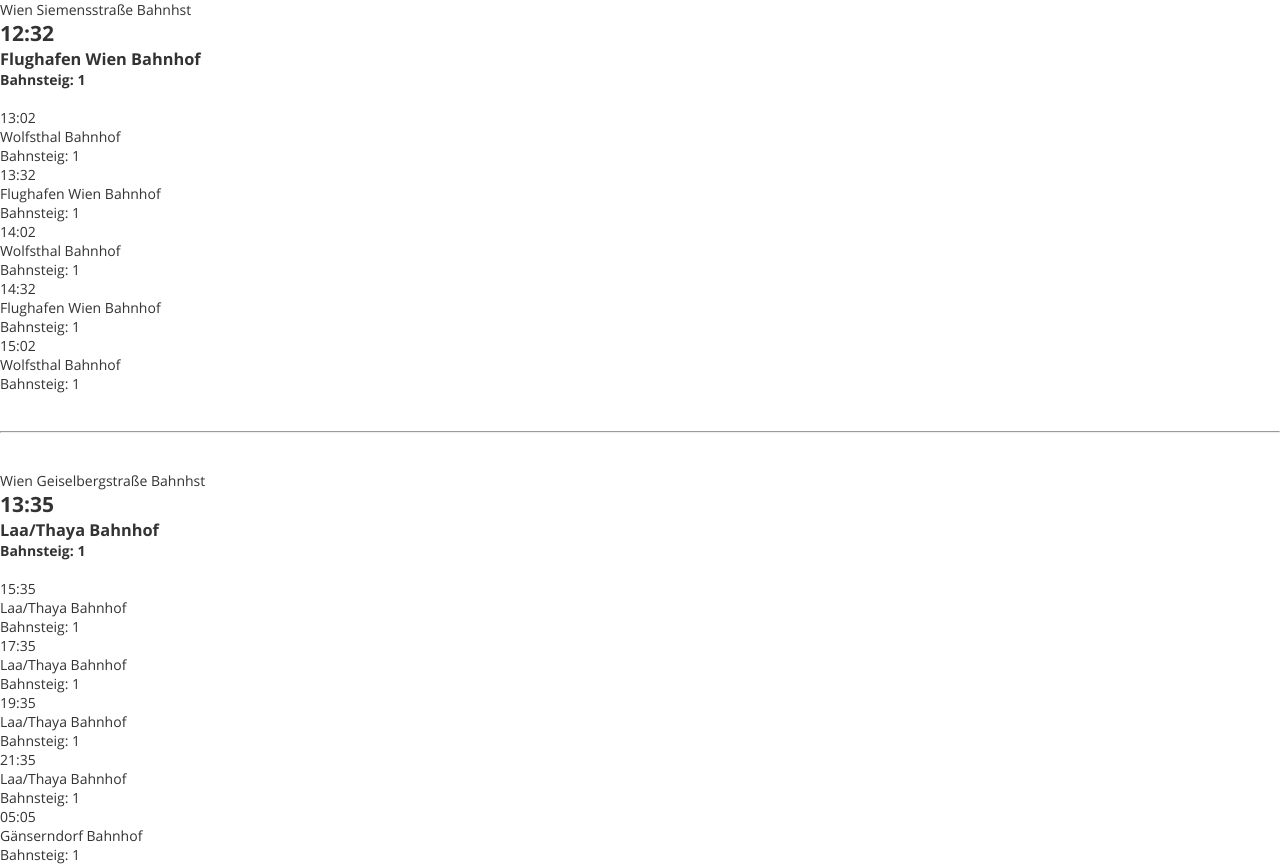
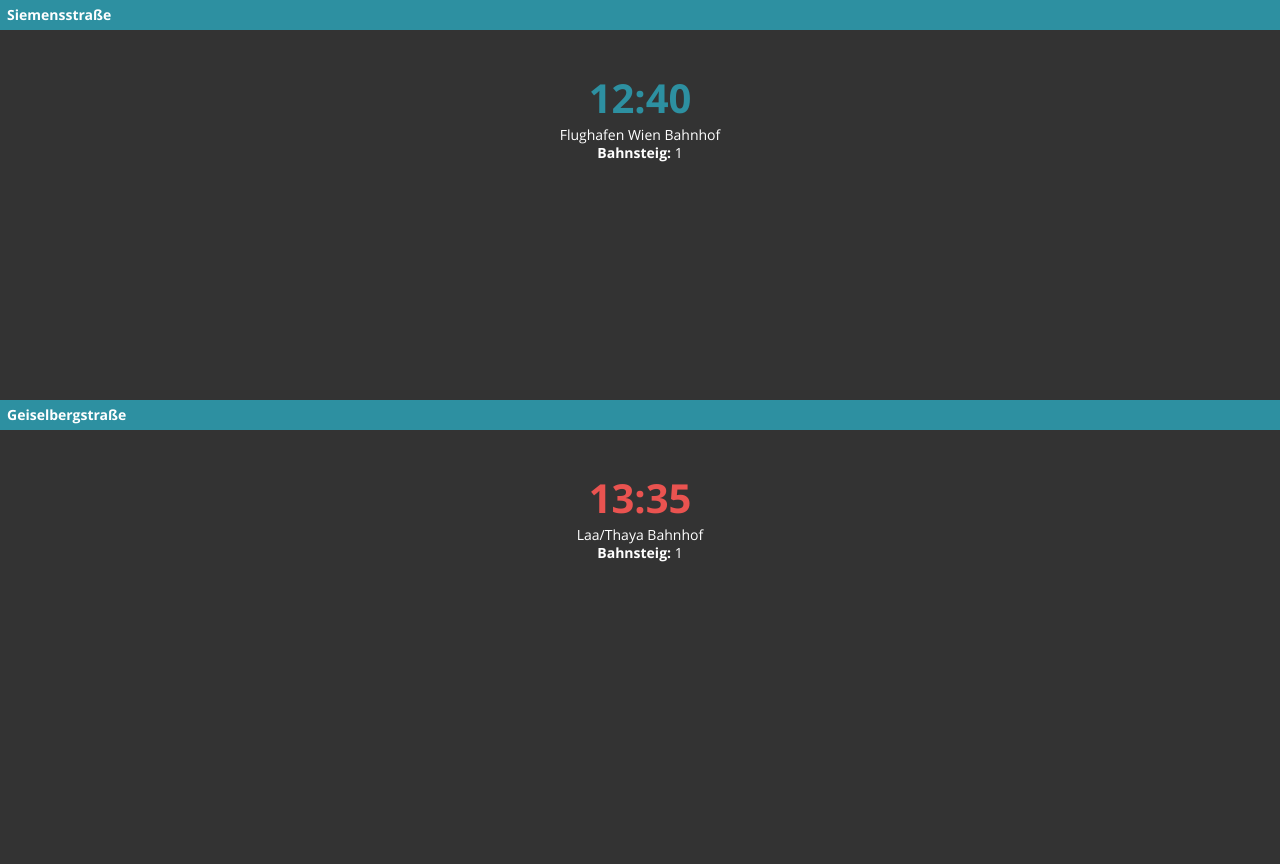
Before and after one commit to christopherkarger/zug, an Angular app: page / in a window 1280 px wide. After the commit the page ends 800 px from the top, so only its background shows below. Built offline with nearby package versions, Linux system fonts and the light colour scheme.

Commit message:
started to style

```diff
--- a/src/app/app.module.ts
+++ b/src/app/app.module.ts
@@ -10,9 +10,10 @@ import { TrainLeaveHttpService } from "./services/train-leave-http.service";
 import { HttpService } from "./services/http.service";
 import { HttpClientModule } from "@angular/common/http";
 import { MonitorComponent } from './monitor/monitor.component';
+import { CleanStationNamePipe } from './clean-station-name.pipe';
 
 @NgModule({
-  declarations: [AppComponent, NextTrainComponent, MonitorComponent],
+  declarations: [AppComponent, NextTrainComponent, MonitorComponent, CleanStationNamePipe],
   imports: [BrowserModule, AppRoutingModule, HttpClientModule],
   providers: [
     {
--- /dev/null
+++ b/src/app/clean-station-name.pipe.ts
@@ -0,0 +1,12 @@
+import { Pipe, PipeTransform } from "@angular/core";
+
+@Pipe({
+  name: "cleanStationName"
+})
+export class CleanStationNamePipe implements PipeTransform {
+  transform(value: any, ...args: any[]): any {
+    let convertedStr = value;
+    convertedStr = convertedStr.replace("Wien", "").replace("Bahnhst", "");
+    return convertedStr;
+  }
+}
--- a/src/app/monitor/monitor.component.html
+++ b/src/app/monitor/monitor.component.html
@@ -1,3 +1,4 @@
-<app-next-train [station$]="siemens$"></app-next-train>
-<br /><br /><hr /><br /><br />
-<app-next-train [station$]="geiselberg$"></app-next-train>
+<div class="view">
+  <app-next-train [station$]="siemens$"></app-next-train>
+  <app-next-train [station$]="geiselberg$"></app-next-train>
+</div>
--- a/src/app/monitor/monitor.component.scss
+++ b/src/app/monitor/monitor.component.scss
@@ -0,0 +1,5 @@
+.view {
+  display: flex;
+  flex-direction: column;
+  min-height: 100vh;
+}
--- a/src/app/next-train/next-train.component.html
+++ b/src/app/next-train/next-train.component.html
@@ -1,18 +1,33 @@
-<div *ngIf="station$ | async as station">
-  <div>{{ station.stationName }}</div>
+<div class="station" *ngIf="station$ | async as station">
+  <p class="train-station">{{ station.stationName | cleanStationName }}</p>
+  <div class="center next-train">
+    <h2>
+      <ng-container *ngIf="station.journey[0].rt?.dlt; else onTime">
+        <span class="late">{{ station.journey[0].rt.dlt }}</span>
+      </ng-container>
+      <ng-template #onTime>
+        <span class="next-time">{{ station.journey[0].ti }}</span>
+      </ng-template>
+    </h2>
 
-  <h2>{{ station.journey[0].ti }}</h2>
-  <h3>{{ station.journey[0].lastStop }}</h3>
-  <h4>Bahnsteig: {{ station.journey[0].tr }}</h4>
+    <p>{{ station.journey[0].lastStop }}</p>
+    <p><b>Bahnsteig:</b> {{ station.journey[0].tr }}</p>
+  </div>
 
-  <ul>
+  <!-- <ul>
     <li *ngFor="let journey of station.journey | slice: 0:6; let i = index">
       <ng-container *ngIf="i > 0">
-        <div>{{ journey.ti }}</div>
+        <h4>
+          <ng-container *ngIf="journey.rt?.dlt; else nextOnTime">
+            Verspätet: {{ journey.rt.dlt }}
+          </ng-container>
+          <ng-template #nextOnTime>
+            {{ journey.ti }}
+          </ng-template>
+        </h4>
         <div>{{ journey.lastStop }}</div>
         <div>Bahnsteig: {{ journey.tr }}</div>
-        <div *ngIf="journey.rt?.dlt">Verspätet: {{ journey.rt.dlt }}</div>
       </ng-container>
     </li>
-  </ul>
+  </ul> -->
 </div>
--- a/src/app/next-train/next-train.component.scss
+++ b/src/app/next-train/next-train.component.scss
@@ -0,0 +1,29 @@
+@import "../../styles-variables.scss";
+
+:host {
+  display: block;
+  flex: 1 1 auto;
+}
+
+.station {
+  padding: 40px 20px 20px 20px;
+  position: relative;
+}
+
+.next-train {
+  padding-top: 30px;
+}
+
+h2 {
+  font-size: 40px;
+}
+
+.train-station {
+  font-weight: bold;
+  padding: 6px 7px;
+  background: $color2;
+  position: absolute;
+  top: 0;
+  left: 0;
+  width: 100%;
+}
--- a/src/styles-basic.scss
+++ b/src/styles-basic.scss
@@ -7,9 +7,26 @@ body {
   font-family: "open_sans";
   font-weight: normal;
   font-size: 14px;
-  background: #fff;
-  color: #333;
+  background: $color1;
+  color: #fff;
   -webkit-font-smoothing: antialiased;
   -moz-osx-font-smoothing: grayscale;
   -webkit-tap-highlight-color: rgba(255, 255, 255, 0);
 }
+
+p {
+  font-size: 14px;
+  line-height: 1.25;
+}
+
+.center {
+  text-align: center;
+}
+
+.next-time {
+  color: $color3 !important;
+}
+
+.late {
+  color: $color2 !important;
+}
--- a/src/styles-variables.scss
+++ b/src/styles-variables.scss
@@ -0,0 +1,3 @@
+$color1: #333333;
+$color2: #2d90a1;
+$color3: #ea5350;
```
Also changed, not shown: src/mocks/1292105-1291104.txt, 2 other files (tests, documents, lock files or other folders).
